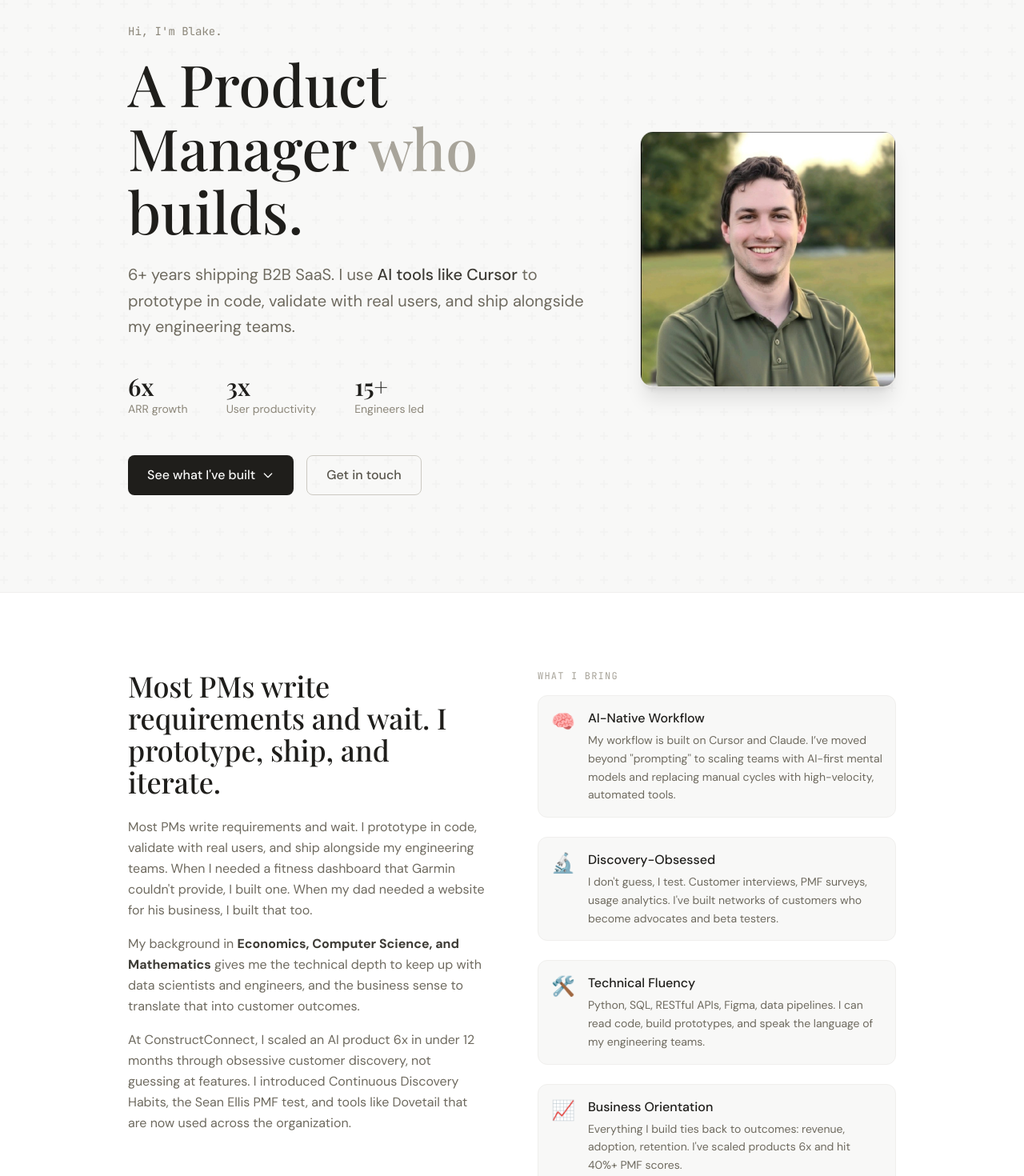
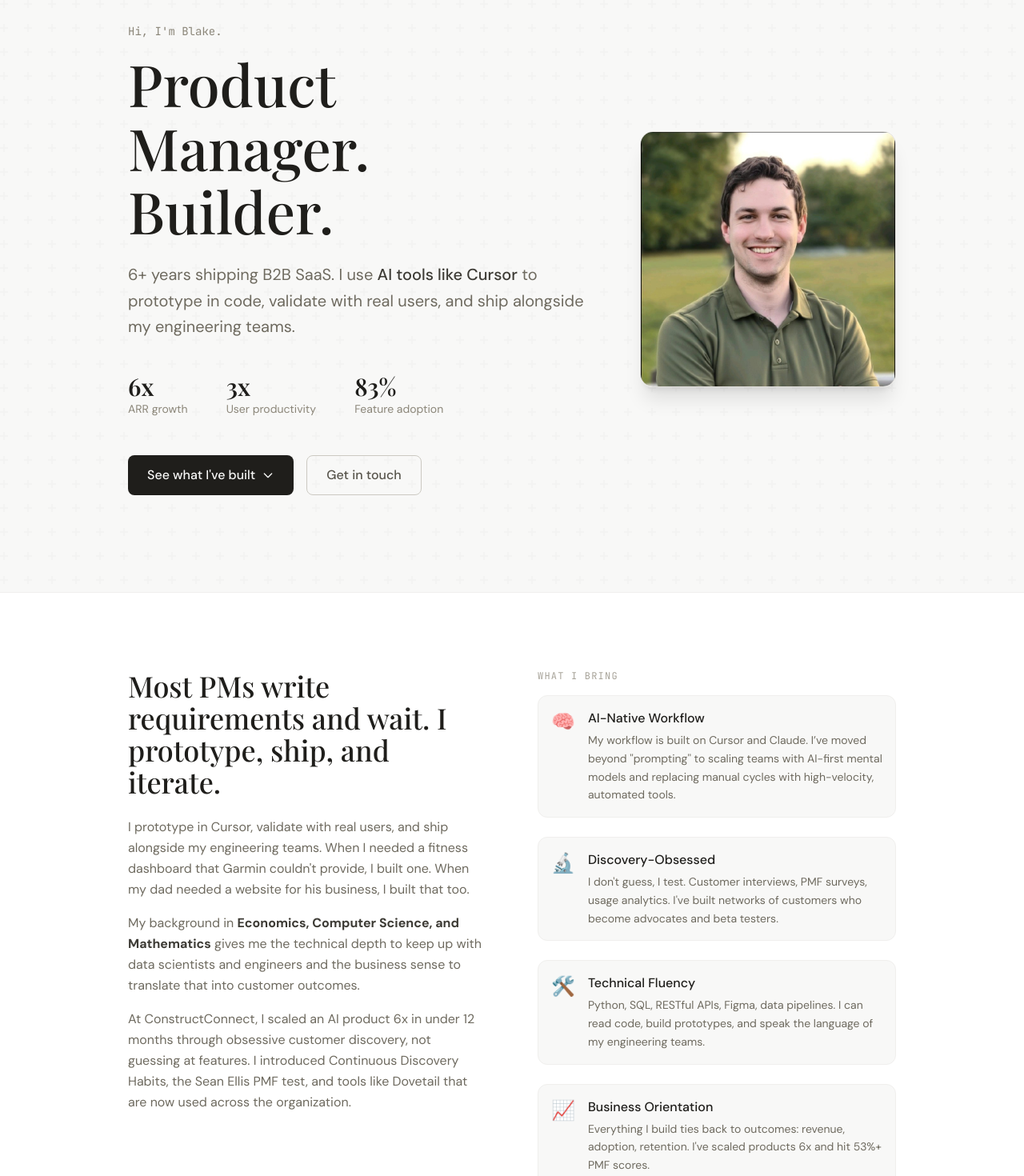
Before and after one commit to BlakeB-PM/ProductbyBlake, a React (Vite) app: page / in a window 1280 px wide. Shown: the part 60-1530 px from the top of the page at 80% size. Built offline with nearby package versions, Linux system fonts and the light colour scheme; a web font is replaced by a local one.

Commit message:
updates to layout

```diff
--- a/src/components/About.tsx
+++ b/src/components/About.tsx
@@ -11,14 +11,14 @@ export function About() {
 
             <div className="space-y-4 text-ink-600 leading-relaxed">
               <p>
-                Most PMs write requirements and wait. I prototype in code, validate with real users,
+                I prototype in Cursor, validate with real users,
                 and ship alongside my engineering teams. When I needed a fitness dashboard that
                 Garmin couldn't provide, I built one. When my dad needed a website for his business,
                 I built that too.
               </p>
               <p>
                 My background in <strong className="text-ink-800">Economics, Computer Science, and Mathematics</strong> gives me
-                the technical depth to keep up with data scientists and engineers,
+                the technical depth to keep up with data scientists and engineers
                 and the business sense to translate that into customer outcomes.
               </p>
               <p>
@@ -56,7 +56,7 @@ export function About() {
             <TraitCard
               icon="📈"
               title="Business Orientation"
-              description="Everything I build ties back to outcomes: revenue, adoption, retention. I've scaled products 6x and hit 40%+ PMF scores."
+              description="Everything I build ties back to outcomes: revenue, adoption, retention. I've scaled products 6x and hit 53%+ PMF scores."
             />
           </div>
         </div>
--- a/src/components/Contact.tsx
+++ b/src/components/Contact.tsx
@@ -10,10 +10,6 @@ export function Contact() {
           <h2 className="font-serif text-3xl md:text-4xl font-medium text-ink-900 mb-6">
             Let's build something together.
           </h2>
-          <p className="text-lg text-ink-600 mb-10">
-            Looking for senior PM or product leadership roles. I want to lead teams and still
-            get my hands dirty building. If that sounds useful, let's talk.
-          </p>
 
           {/* Contact methods */}
           <div className="flex flex-col sm:flex-row justify-center gap-4 mb-12">
--- a/src/components/Experience.tsx
+++ b/src/components/Experience.tsx
@@ -2,37 +2,36 @@ export function Experience() {
   const experiences = [
     {
       company: 'ConstructConnect',
-      role: 'Product Manager, AI',
+      role: 'Product Manager → Senior Product Manager, AI',
       period: 'July 2024 – Present',
       description: '2,000+ person pre-construction tech | >$180M revenue',
       highlights: [
         'Scaled AI takeoff automation 6x in under 12 months',
-        'Drove product-market fit from 12% to 40% through continuous discovery',
+        'Drove product-market fit from 12% to 53% through continuous discovery',
         'Led 2 cross-functional AI/ML teams (15+ engineers) building computer vision and LLM solutions',
-        'Reduced workflow time from 3 days to 30 minutes through 20% accuracy improvements',
+        'Reduced workflow time from 3 days to 30 minutes through 20% increase in accuracy improvements',
       ],
     },
     {
       company: 'Rightworks',
-      role: 'Product Owner / Product Manager',
+      role: 'Product Manager / Product Owner',
       period: 'Aug 2023 – July 2024',
       description: '700+ person accounting cloud services | >$73M revenue',
       highlights: [
         'Consolidated 2 RESTful API services into unified platform architecture',
         'Designed scalable data pipeline for centralized access across accounting systems',
-        'Led 3 agile teams through product launch achieving 800+ users in 4 months',
+        'Led 3 agile teams through product launch achieving 800+ users at launch',
       ],
     },
     {
       company: 'Tyler Technologies',
-      role: 'Product Owner → Lead Analyst → Analyst',
+      role: 'Product Analyst → Lead Analyst → Product Manager / Owner',
       period: 'May 2019 – July 2023',
       description: '7,000+ person government tech | >$1.2B revenue',
       highlights: [
+        'Modernized 50+ cities in year one by launching an ERP Community Development product',
         'Unified 5 ERP products into one mobile app for thousands of city employees',
         'Directed product across 5 development teams (30+ engineers)',
-        'Led rollout of ERP Community Development product modernizing 50+ cities in year one',
-        'Designed account manager interface in Figma with usability testing',
       ],
     },
   ]
@@ -66,8 +65,27 @@ export function Experience() {
           </div>
         </div>
 
+        {/* Skills */}
+        <div className="mt-20 pt-12 border-t border-ink-100">
+          <p className="font-mono text-xs uppercase tracking-widest text-ink-400 mb-6">Skills & Tools</p>
+          <div className="grid md:grid-cols-3 gap-6">
+            <SkillCategory
+              title="AI/ML Concepts"
+              skills={['Model evaluation (Precision, Recall, F1)', 'Computer Vision', 'LLMs & Prompt Engineering']}
+            />
+            <SkillCategory
+              title="Technical"
+              skills={['Python', 'SQL', 'Cursor', 'GitHub', 'RESTful APIs', 'Postman', 'Data Pipelines']}
+            />
+            <SkillCategory
+              title="Product Tools"
+              skills={['Dovetail', 'Jira', 'Confluence', 'Figma', 'Pendo', 'Claude', 'Notion']}
+            />
+          </div>
+        </div>
+
         {/* Education */}
-        <div className="mt-20 pt-12 border-t border-ink-100">
+        <div className="mt-12 pt-12 border-t border-ink-100">
           <div className="flex flex-col md:flex-row md:items-center gap-4 md:gap-8">
             <div className="flex-shrink-0">
               <span className="font-mono text-xs uppercase tracking-widest text-ink-400">Education</span>
@@ -83,25 +101,6 @@ export function Experience() {
             <div className="text-ink-500 text-sm">
               December 2019
             </div>
-          </div>
-        </div>
-
-        {/* Skills */}
-        <div className="mt-12 pt-12 border-t border-ink-100">
-          <p className="font-mono text-xs uppercase tracking-widest text-ink-400 mb-6">Skills & Tools</p>
-          <div className="grid md:grid-cols-3 gap-6">
-            <SkillCategory
-              title="AI/ML Concepts"
-              skills={['Model evaluation (Precision, Recall, F1)', 'Computer Vision', 'LLMs & Prompt Engineering']}
-            />
-            <SkillCategory
-              title="Technical"
-              skills={['Python', 'SQL', 'Cursor', 'GitHub', 'RESTful APIs', 'Postman', 'Data Pipelines']}
-            />
-            <SkillCategory
-              title="Product Tools"
-              skills={['Dovetail', 'Jira', 'Confluence', 'Figma', 'Pendo', 'Claude', 'Notion']}
-            />
           </div>
         </div>
       </div>
--- a/src/components/Footer.tsx
+++ b/src/components/Footer.tsx
@@ -19,15 +19,6 @@ export function Footer() {
           </p>
           <p className="font-mono text-xs">
             <span className="text-ink-400">v2.0</span>
-            {' · '}
-            <a
-              href="https://github.com/BlakeB-PM"
-              target="_blank"
-              rel="noopener noreferrer"
-              className="text-ink-600 hover:text-accent transition-colors"
-            >
-              View source on GitHub
-            </a>
           </p>
         </div>
       </div>
--- a/src/components/Hero.tsx
+++ b/src/components/Hero.tsx
@@ -22,9 +22,7 @@ export function Hero() {
 
             {/* Main headline */}
             <h1 className="font-serif text-3xl sm:text-5xl md:text-6xl lg:text-7xl font-medium leading-[1.1] text-ink-900 mb-4 sm:mb-6 animate-slide-up break-words">
-              A Product Manager{' '}
-              <span className="text-ink-400">who</span>{' '}
-              builds.
+              Product Manager. Builder.{' '}
             </h1>
 
             {/* Subheadline */}
@@ -38,7 +36,7 @@ export function Hero() {
             <div className="flex flex-wrap justify-center md:justify-start gap-x-6 gap-y-4 sm:gap-12 mb-8 sm:mb-12 animate-slide-up animation-delay-200">
               <Stat value="6x" label="ARR growth" />
               <Stat value="3x" label="User productivity" />
-              <Stat value="15+" label="Engineers led" />
+              <Stat value="83%" label="Feature adoption" />
             </div>
 
             {/* CTA Buttons */}
```
